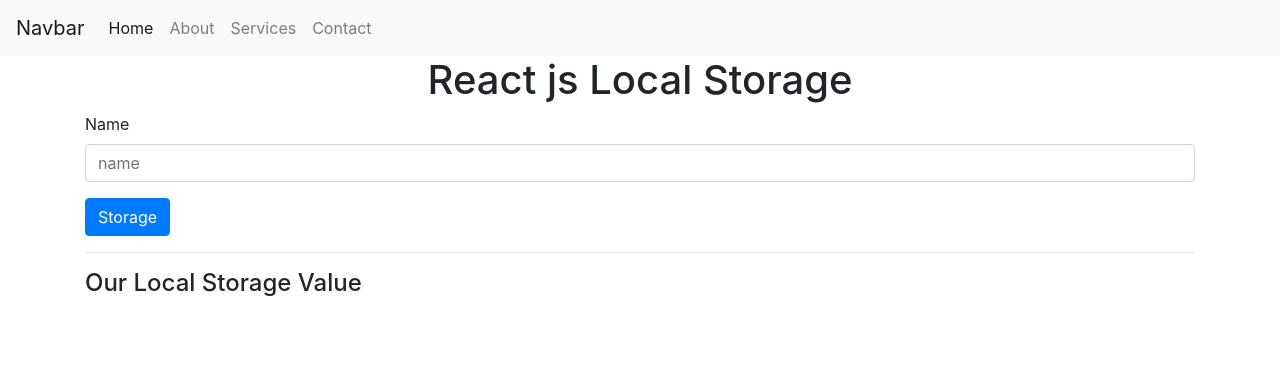
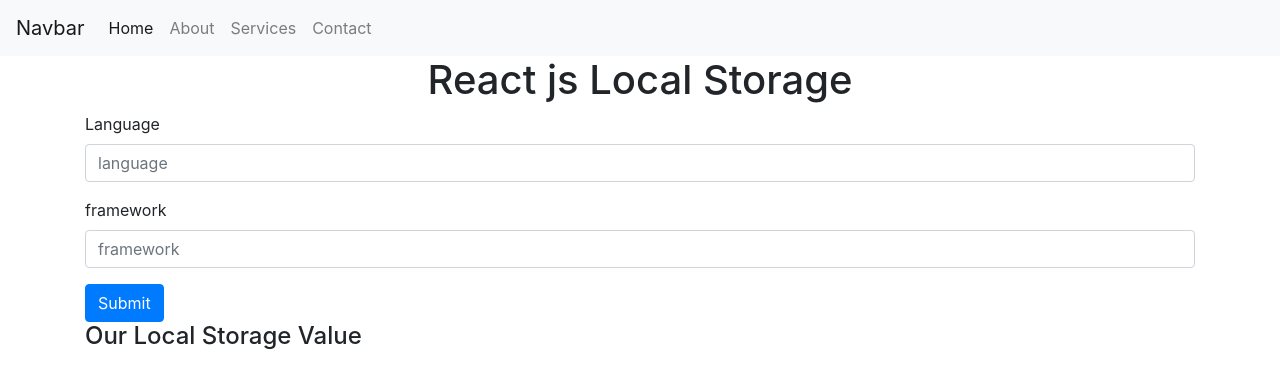
Before and after one commit to samraat121/Reactjs-code-for-everyone, a React (Create React App) app: page /localstorage in a window 1280 px wide. Shown: the top 388 px of the page. Built offline with nearby package versions, Linux system fonts and the light colour scheme.

Commit message:
Local storage in react js

```diff
--- a/src/Localstorage.js
+++ b/src/Localstorage.js
@@ -1,20 +1,34 @@
 import React,{useState} from 'react'
 
 function Localstorage() {
-    const [name, setName] = useState('')
-    const submitForm = () => {
+    const [language, setLanguage] = useState('')
+    const [framework, setFramework] = useState('')
 
-       localStorage.setItem('name', name)
+    const saveLanguage = () => {
+        var courses = JSON.parse(localStorage.getItem('courses', ) || '[]')
+        var course = {
+            language: language,
+            framework: framework,
+        }
+        courses.push(course)
+        localStorage.setItem('courses', JSON.stringify(courses));
+
     }
+
     return (
         <div className="container">
             <h1 className="text-center">React js Local Storage</h1>
             <div className="form-group">
-              <label htmlFor="name">Name</label>
+              <label htmlFor="language">Language</label>
               <input type="text"
-                className="form-control" name="name" id="name" onChange={(e)=>{setName(e.target.value)}} value={name} aria-describedby="" placeholder="name" />
+                className="form-control" name="language" value={language} onChange={(e)=>{setLanguage(e.target.value)}} id="language" placeholder="language" />
             </div>
-            <button type="submit" onClick={submitForm} className="btn btn-primary">Storage</button><hr />
+            <div className="form-group">
+              <label htmlFor="framework">framework</label>
+              <input type="text"
+                className="form-control" name="framework" value={framework} onChange={(e)=>{setFramework(e.target.value)}} id="framework" placeholder="framework" />
+            </div>
+            <button type="submit" onClick={saveLanguage} className="btn btn-primary">Submit</button>
             <h4>Our Local Storage Value {localStorage.getItem('name')}</h4>
         </div>
     )
```
